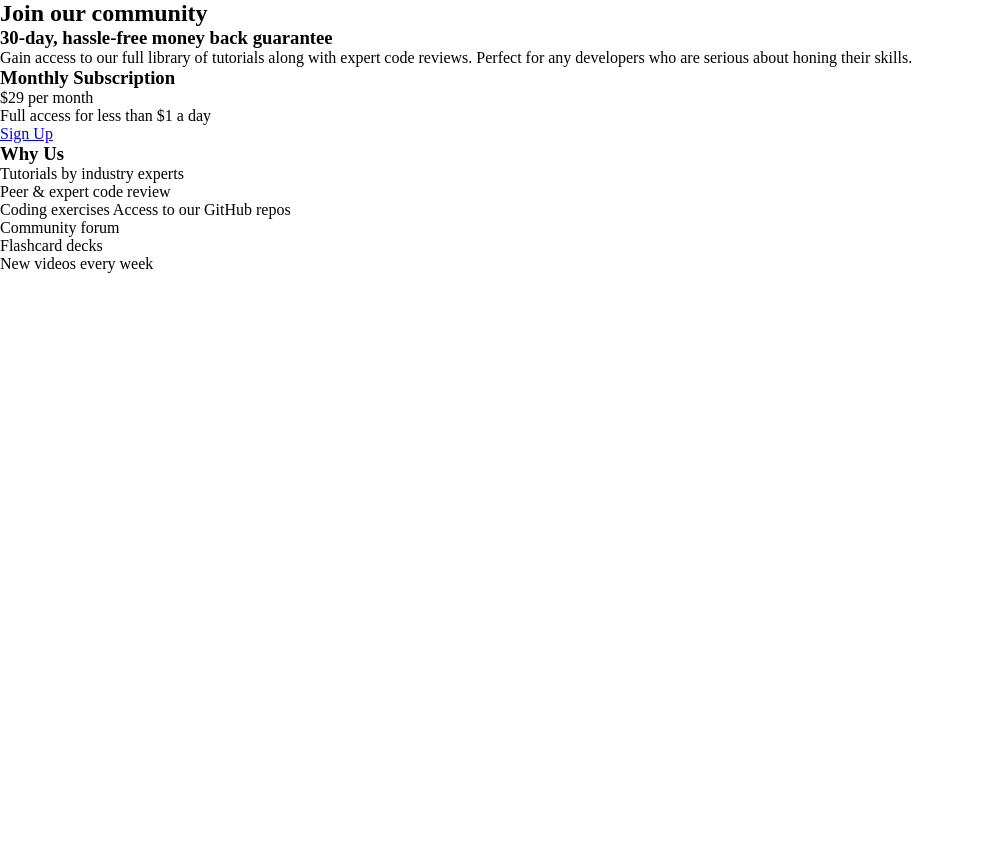
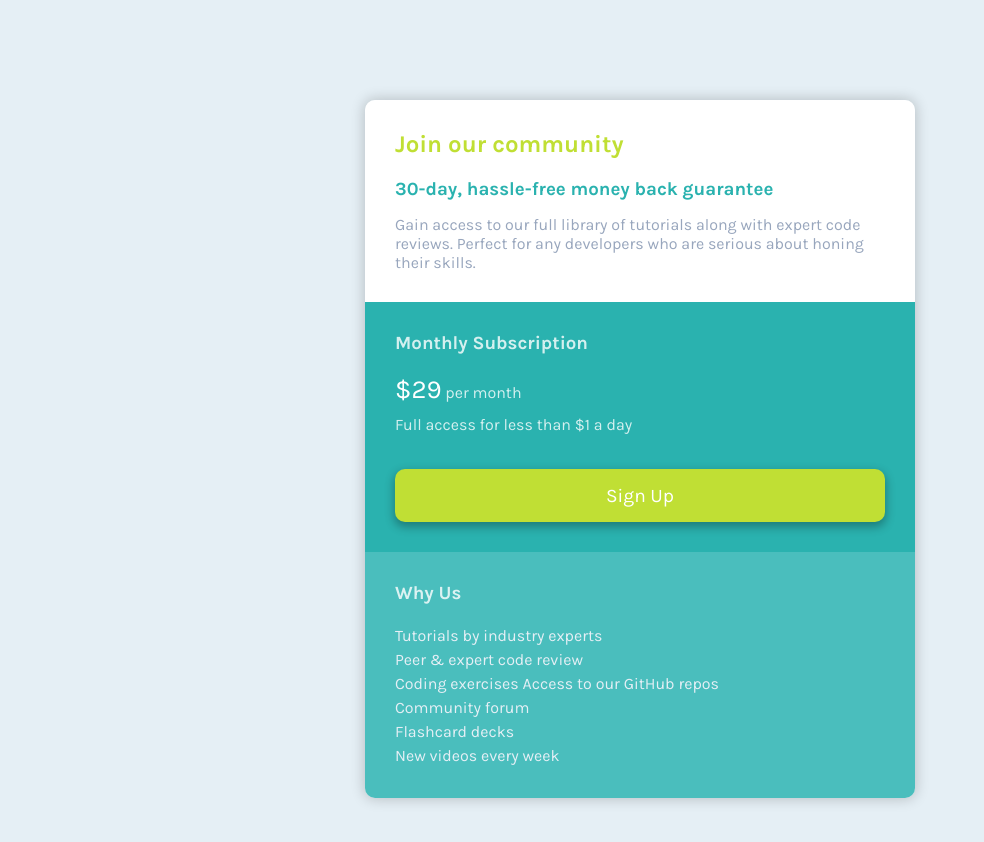
Before and after one commit to johannamag/single-price-grid, a plain HTML site: page index.html in a window 1280 px wide. Shown: the whole page, without its empty margins (0-984 px from the left). Before the commit the page ends 800 px from the top, so only its background shows below. Drawn offline with Linux system fonts and the light colour scheme.

Commit message:
Added Styling

```diff
--- a/style.css
+++ b/style.css
@@ -12,3 +12,106 @@
   --blau: hsl(179, 62%, 43%);
   --gruen: hsl(71, 73%, 54%);
 }
+
+body {
+  font-family: "Karla", sans-serif;
+  font-size: 16px;
+}
+
+section {
+  min-height: 100vh;
+  width: 100%;
+  display: flex;
+  align-items: center;
+  justify-content: center;
+  background-color: var(--grau);
+  padding: 100px 30px;
+}
+
+.container {
+  display: grid;
+  grid-template-columns: 1fr;
+  max-width: 550px;
+  margin: 0 auto;
+  border-radius: 10px;
+  box-shadow: 0px 0px 14px 1px rgba(0, 0, 0, 0.2);
+  overflow: hidden;
+}
+
+.item {
+  padding: 30px;
+}
+
+.item-1 {
+  background-color: #fff;
+}
+
+.item-1 > h2 {
+  color: var(--gruen);
+  margin-bottom: 20px;
+}
+
+.item-1 > h3 {
+  color: var(--blau);
+  font-weight: 700;
+  margin-bottom: 15px;
+}
+
+.item-1 > p {
+  color: var(--hellblau);
+}
+
+.item-2 {
+  background-color: var(--blau);
+}
+
+.item-2 > h3 {
+  color: rgba(255, 255, 255, 0.8);
+  margin-bottom: 20px;
+}
+
+.item-2 > p {
+  color: rgba(255, 255, 255, 0.8);
+  font-weight: 400;
+  margin-bottom: 10px;
+}
+
+.item-2 > p > span {
+  color: #fff;
+  font-size: 26px;
+}
+
+.item-2 > .btn {
+  text-decoration: none;
+  color: #fff;
+  text-align: center;
+  width: 100%;
+  padding: 15px;
+  background-color: var(--gruen);
+  display: inline-block;
+  font-size: 1.2rem;
+  margin-top: 25px;
+  border-radius: 10px;
+  box-shadow: 0px 4px 10px 1px rgba(0, 0, 0, 0.3);
+  transition: all 0.3s ease-in-out;
+}
+
+.item-2 > .btn:hover {
+  background-color: var(--grau);
+  color: var(--gruen);
+}
+
+.item-3 {
+  background-color: #4abebd;
+}
+
+.item-3 > h3 {
+  color: rgba(255, 255, 255, 0.8);
+  margin-bottom: 20px;
+}
+
+.item-3 > p {
+  color: var(--grau);
+  font-weight: 400;
+  line-height: 1.5rem;
+}
```
